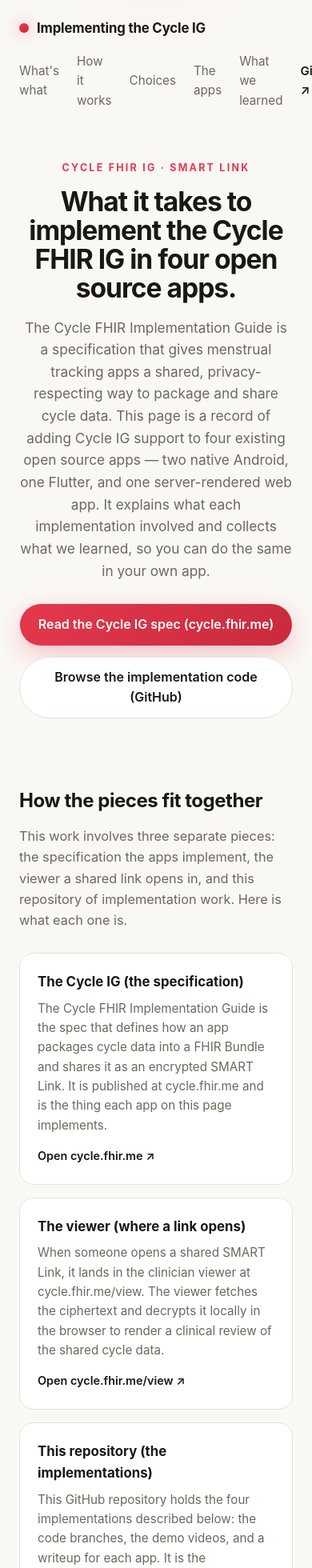
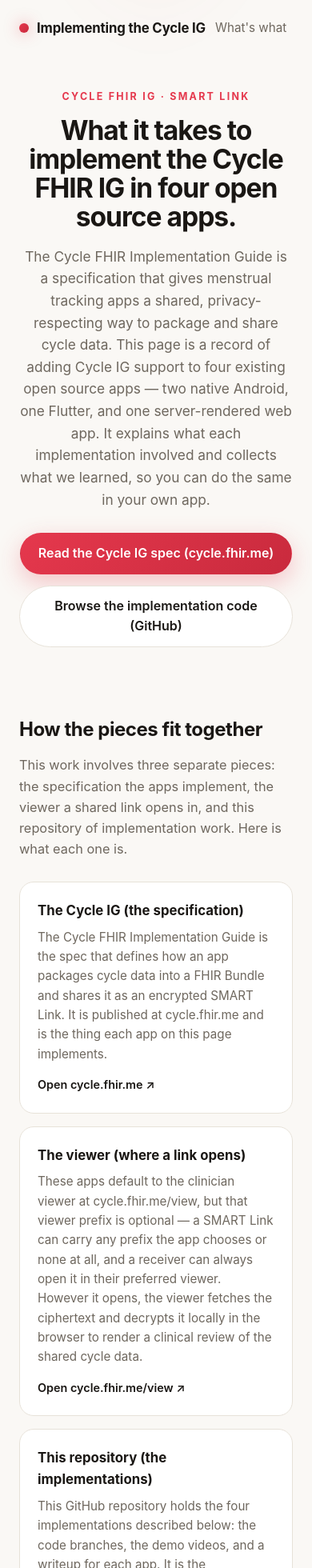
Before and after one commit to jmandel/periodicity-impl, a React (Vite) app in the folder site/: page / in a window 390 px wide. Shown: the top 1960 px of the page at 80% size. Built offline with nearby package versions, Linux system fonts and the light colour scheme.

Commit message:
Fix mobile nav wrapping and overstated viewer-path copy

```diff
--- a/site/src/App.jsx
+++ b/site/src/App.jsx
@@ -114,11 +114,13 @@ function Technique() {
         ))}
       </ol>
       <p className="technique-foot">
-        The receiver path always lands in{' '}
+        These apps default the receiver to{' '}
         <a href={CYCLE_VIEWER_URL} target="_blank" rel="noreferrer">
           cycle.fhir.me/view
         </a>
-        , which decrypts locally before rendering the clinical review.
+        , but the viewer prefix is optional — an app can point it anywhere or omit it, and receivers can
+        always open the SMART Link in their preferred viewer, which decrypts locally before rendering the
+        clinical review.
       </p>
     </section>
   );
--- a/site/src/data.js
+++ b/site/src/data.js
@@ -35,7 +35,7 @@ export const ORIENTATION = [
   {
     heading: 'The viewer (where a link opens)',
     body:
-      'When someone opens a shared SMART Link, it lands in the clinician viewer at cycle.fhir.me/view. The viewer fetches the ciphertext and decrypts it locally in the browser to render a clinical review of the shared cycle data.',
+      'These apps default to the clinician viewer at cycle.fhir.me/view, but that viewer prefix is optional — a SMART Link can carry any prefix the app chooses or none at all, and a receiver can always open it in their preferred viewer. However it opens, the viewer fetches the ciphertext and decrypts it locally in the browser to render a clinical review of the shared cycle data.',
     link: { label: 'Open cycle.fhir.me/view', href: CYCLE_VIEWER_URL },
   },
   {
@@ -76,7 +76,7 @@ export const PIPELINE = [
   {
     title: 'Viewer decrypts in the browser',
     body:
-      'A clinician opens the link in cycle.fhir.me/view, which fetches the ciphertext and decrypts locally to render the clinical review.',
+      'A clinician opens the link — by default in cycle.fhir.me/view, or any viewer they prefer — which fetches the ciphertext and decrypts locally to render the clinical review. The viewer prefix is just a convenience the app can set or omit.',
   },
   {
     title: 'Stop means stop',
--- a/site/src/styles.css
+++ b/site/src/styles.css
@@ -99,6 +99,7 @@ main,
 .nav a {
   color: var(--muted);
   text-decoration: none;
+  white-space: nowrap;
   transition: color 0.15s ease;
 }
 
@@ -542,6 +543,23 @@ main > section {
 
 /* Responsive */
 @media (max-width: 820px) {
+  .site-header {
+    flex-wrap: nowrap;
+    gap: 12px;
+  }
+  .brand {
+    flex-shrink: 0;
+  }
+  .nav {
+    gap: 16px;
+    min-width: 0;
+    overflow-x: auto;
+    -webkit-overflow-scrolling: touch;
+    scrollbar-width: none;
+  }
+  .nav::-webkit-scrollbar {
+    display: none;
+  }
   .app-card {
     grid-template-columns: 1fr;
   }
```
